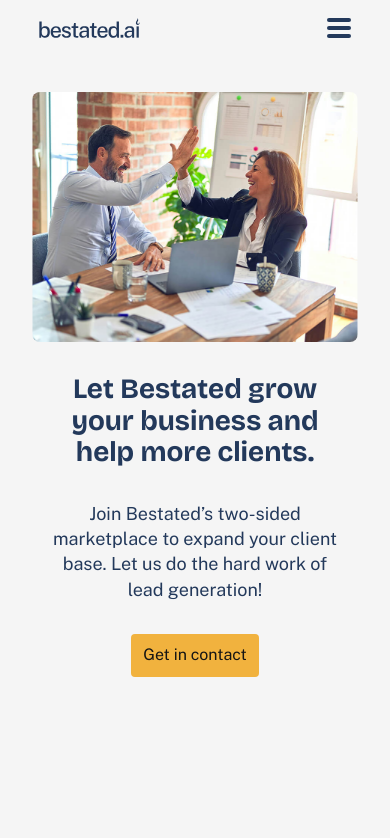
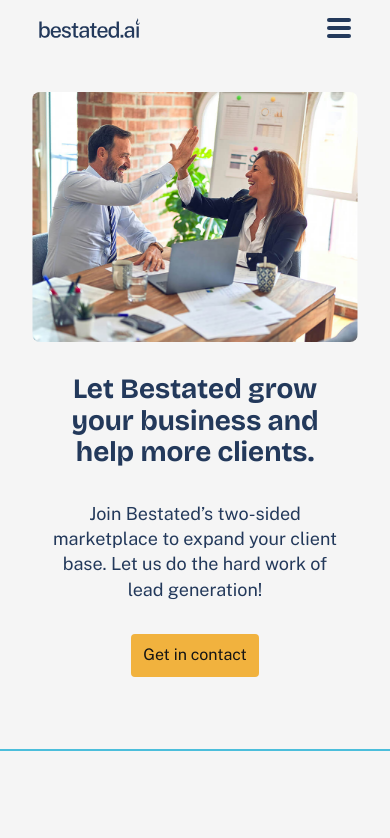
Before and after one commit to chenathy/bestated-ai, a React app: page /professional-attorneys in a window 390 px wide. Shown: the top 838 px of the page. Built offline with nearby package versions, Linux system fonts and the light colour scheme.

Commit message:
update attorneys mobile page with lines

```diff
--- a/src/pages/Attorneys/Attorneys.css
+++ b/src/pages/Attorneys/Attorneys.css
@@ -34,5 +34,8 @@
 
 /* Mobile */
 @media (max-width: 768px) {
-
+    .attorneys hr {
+        width: 100%;
+        border: 1px var(--blue) solid;
+    }
 }
--- a/src/pages/Attorneys/index.js
+++ b/src/pages/Attorneys/index.js
@@ -1,4 +1,5 @@
 import React from 'react';
+import { useMediaQuery } from 'react-responsive';
 import HeroComponent from '../../components/Hero';
 import HowComponent from '../../components/How';
 import InfoBoxes from '../../components/InfoBoxes';
@@ -11,6 +12,8 @@ import './Attorneys.css';
 
 const ForAttorneys = () => {
 
+    const isDesktop = useMediaQuery({ minWidth: 768 });
+
     return (
         <div className='attorneys'>
 
@@ -22,6 +25,8 @@ const ForAttorneys = () => {
                 contactBtn={true}
                 aboutBtn={false}
             />
+
+            {isDesktop ? <></> : <hr/>}
 
             {/* How  */}
             <HowComponent
@@ -63,6 +68,8 @@ const ForAttorneys = () => {
                 contact={false}
             />
 
+            {isDesktop ? <></> : <hr/>}
+
             {/* CTA  */}
             <CTA
                 h1Message={<h1>Ready to join Bestated<br/>and expand your business?</h1> }
```
